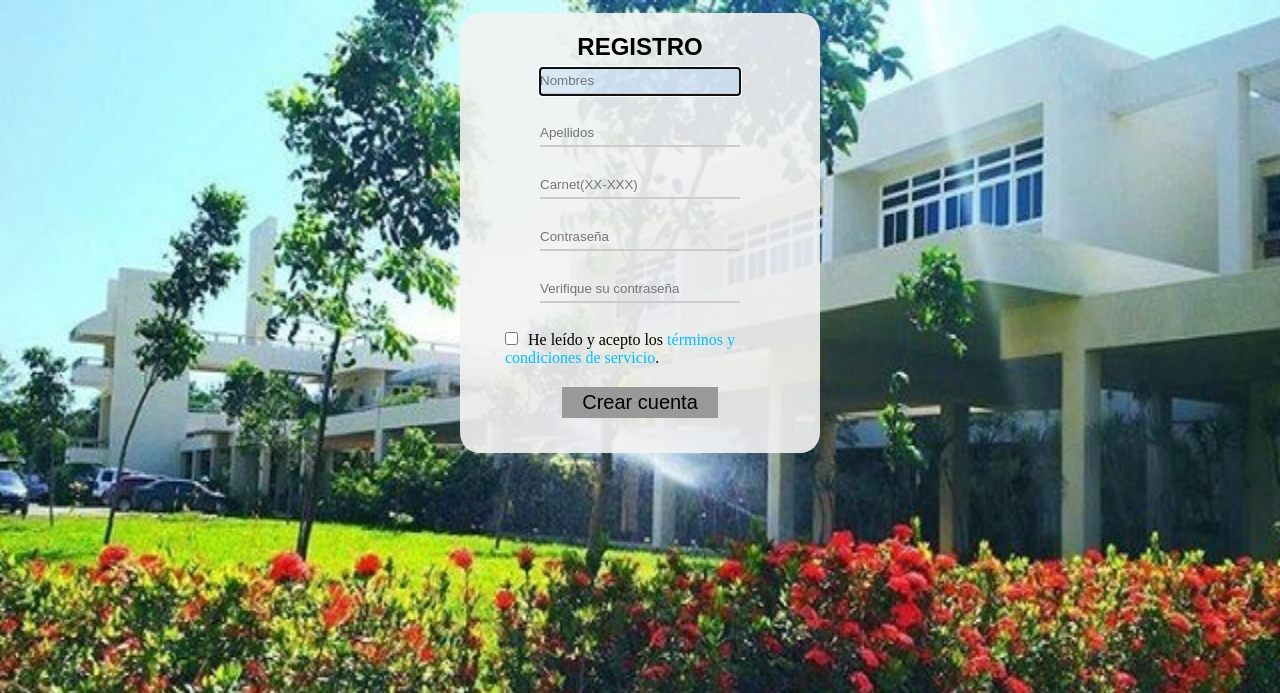
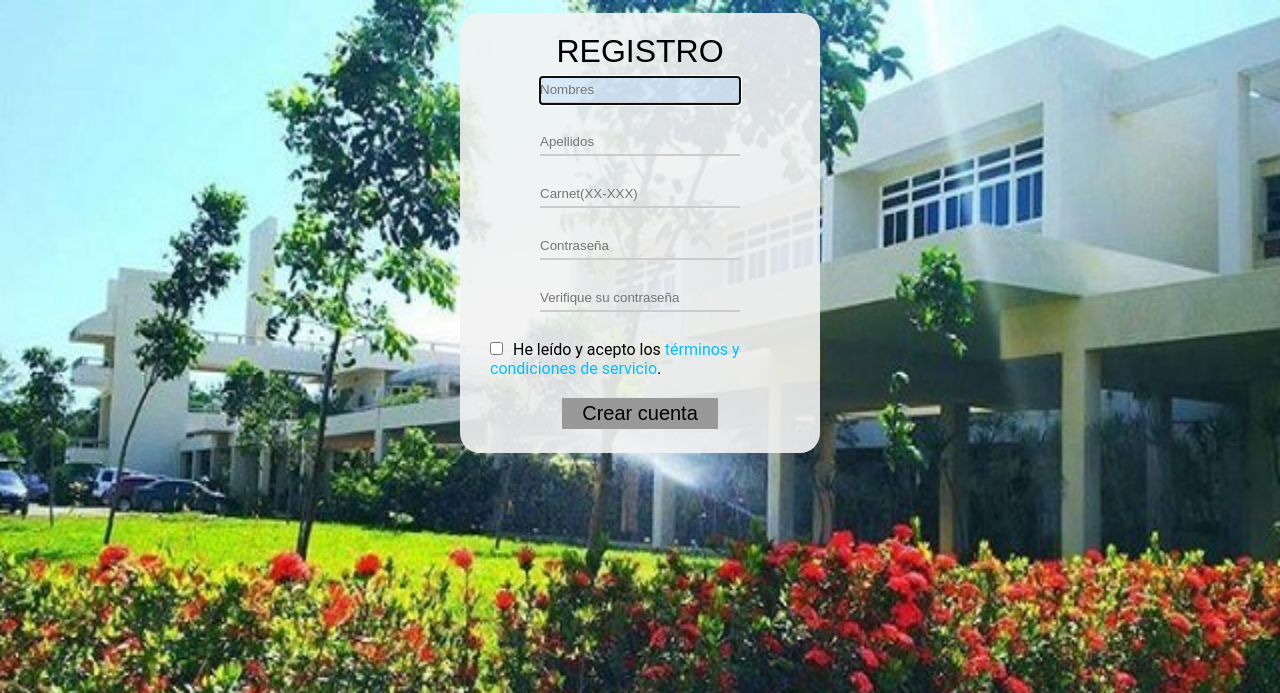
Before and after one commit to josedan10/U-NetUSB, a PHP site: page /registro.php in a window 1280 px wide. Shown: the top 693 px of the page. Run offline with PHP 8.4, Linux system fonts and the light colour scheme.

Commit message:
Registro con archivos .scss

```diff
--- /dev/null
+++ b/CSS/Registro/_color.scss
@@ -0,0 +1,6 @@
+/*---- COLORES ----*/
+
+$link: #05BFFC;
+$background-form: rgba(242, 242, 242,0.9);
+$border-bottom: #cccccc;
+$input-submit: #999999;
--- /dev/null
+++ b/CSS/Registro/_fonts.scss
@@ -0,0 +1,5 @@
+/*---- FONTS ----*/
+$normal: 14px 'Roboto', sans-serif;
+$title: 32px 'Russo One', sans-serif;
+$button: 20px 'Play', sans-serif;
+$tooltip: 14px 'Roboto', sans-serif;
--- a/CSS/Registro/main.sass
+++ /dev/null
@@ -1,6 +0,0 @@
-*
-	padding: 0
-	margin: 0
-
-@import _body-registro
-@import _formulario-registro
--- a/CSS/Registro/registro.css
+++ b/CSS/Registro/registro.css
@@ -2,9 +2,14 @@
   padding: 0;
   margin: 0; }
 
+.in-b {
+  display: inline-block; }
+
+/*---- COLORES ----*/
+/*---- FONTS ----*/
 body {
   background: url(../../images/backgrounds/litoral_usb.jpg);
-  font-family: "Ubuntu", sans-serif;
+  font: 14px "Roboto", sans-serif;
   background-size: 100% 100%;
   background-position: top left;
   background-repeat: no-repeat;
@@ -15,13 +20,12 @@ a {
   color: #05BFFC; }
 
 p {
-  display: inline-block;
   margin-top: 10px;
-  margin-left: 15px;
+  margin-left: 0;
   text-align: left;
-  font-size: 16px;
   color: #000;
-  font-family: "Ubuntu"; }
+  font: 14px "Roboto", sans-serif;
+  font-size: 16px; }
 
 .formulario {
   height: 400px;
@@ -34,53 +38,52 @@ p {
 
 h2 {
   text-align: center;
-  color: black;
-  font-family: "Quantico", sans-serif; }
+  color: #000;
+  font: 32px "Russo One", sans-serif; }
 
-.inputbox {
+.input {
   position: relative;
   height: 45px; }
 
-input[type="text"], input[type="password"] {
+.inp {
   display: block;
-  color: black;
+  color: #000;
   margin: 7px auto;
   padding: 5px 0;
   width: 200px;
   border: 0;
   border-bottom: 2px solid #cccccc;
   background-color: transparent;
-  -webkit-transition: background 0.3s ease;
-  -moz-transition: background 0.3s ease;
-  -ms-transition: background 0.3s ease;
-  -o-transition: background 0.3s ease;
-  transition: background 0.3s ease; }
+  -webkit-transition: background .3s ease;
+  -moz-transition: background .3s ease;
+  -ms-transition: background .3s ease;
+  -o-transition: background .3s ease;
+  transition: background .3s ease; }
 
-input[type="text"]:focus, input[type="password"]:focus {
+input:focus {
   border: 0;
   border-bottom: 2px solid #cccccc;
   background-color: transparent; }
 
 input[type="checkbox"] {
-  display: inline-block;
   margin-right: 10px; }
 
-input[type="submit"] {
+.btn {
   border: none;
   display: block;
   background: #999999;
-  color: black;
+  color: #000;
   margin: 20px auto;
   padding: 4px 20px;
-  font-family: "Play", sans-serif;
+  font-family: 20px "Play", sans-serif;
   font-size: 20px;
-  -webkit-transition: background 0.8s ease;
-  -moz-transition: background 0.8s ease;
-  -ms-transition: background 0.8s ease;
-  -o-transition: background 0.8s ease;
-  transition: background 0.8s ease; }
+  -webkit-transition: background .8s ease;
+  -moz-transition: background .8s ease;
+  -ms-transition: background .8s ease;
+  -o-transition: background .8s ease;
+  transition: background .8s ease; }
 
-input[type="submit"]:hover {
+.btn:hover {
   background-color: #cccccc;
   cursor: pointer; }
 
@@ -88,6 +91,7 @@ input:-webkit-autofill {
   background-color: transparent; }
 
 .tooltip {
+  font: 14px 'Roboto', sans-serif;
   visibility: hidden;
   position: absolute;
   width: 280px;
--- a/registro.php
+++ b/registro.php
@@ -15,24 +15,24 @@
 		<h2>REGISTRO</h2>
 		<form action="" method="get" name="formulario" id="formulario">
 
-			<div class="inputbox">
-				<input type="text" name="names" placeholder="Nombres" id="nombre"  autofocus ><span class="tooltip"></span>
+			<div class="input">
+				<input type="text" name="names" placeholder="Nombres" id="nombre"  autofocus class="inp"><span class="tooltip"></span>
 			</div>
 
-			<div class="inputbox">
-				<input type="text" name="last_names" placeholder="Apellidos" id="apellido" ><span class="tooltip"></span>
+			<div class="input">
+				<input type="text" name="last_names" placeholder="Apellidos" id="apellido" class="inp"><span class="tooltip"></span>
 			</div>
-			<div class="inputbox">
-				<input type="text" name="id-card" placeholder="Carnet(XX-XXX)" id="carnet" ><span class="tooltip"></span>
+			<div class="input">
+				<input type="text" name="id-card" placeholder="Carnet(XX-XXX)" id="carnet" class="inp"><span class="tooltip"></span>
 			</div>
-			<div class="inputbox">
-				<input type="password" name="password" placeholder="Contraseña" id="contraseña" ><span class="tooltip"></span>
+			<div class="input">
+				<input type="password" name="password" placeholder="Contraseña" id="contraseña" class="inp"><span class="tooltip"></span>
 			</div>
-			<div class="inputbox">
-				<input type="password" name="password_review" placeholder="Verifique su contraseña" id="contraseña_conf" ><span class="tooltip"></span>
+			<div class="input">
+				<input type="password" name="password_review" placeholder="Verifique su contraseña" id="contraseña_conf" class="inp"><span class="tooltip"></span>
 			</div>
-			<p><input type="checkbox" name="terminos" id="checkbox">He leído y acepto los <a href="#">términos y condiciones de servicio</a>.</p>
-			<input type="submit" name="sign-in" value="Crear cuenta" id="boton">
+			<p class="in-b"><input type="checkbox" name="terminos" id="checkbox" class="in-b">He leído y acepto los <a href="#">términos y condiciones de servicio</a>.</p>
+			<input class="btn" type="submit" name="sign-in" value="Crear cuenta" id="boton">
 
 		</form>
 
```
Also changed, not shown: CSS/Inicio/_chat.sass (+5 -4 lines), CSS/Inicio/plantilla.css (+5 -4 lines), CSS/Registro/_body-registro.sass (deleted, +0 -21 lines), CSS/Registro/_body-registro.scss (added, +22 -0 lines), CSS/Registro/_formulario-registro.sass (deleted, +0 -85 lines), CSS/Registro/_formulario-registro.scss (added, +88 -0 lines), CSS/Registro/main.scss (added, +13 -0 lines), 2 other files.
